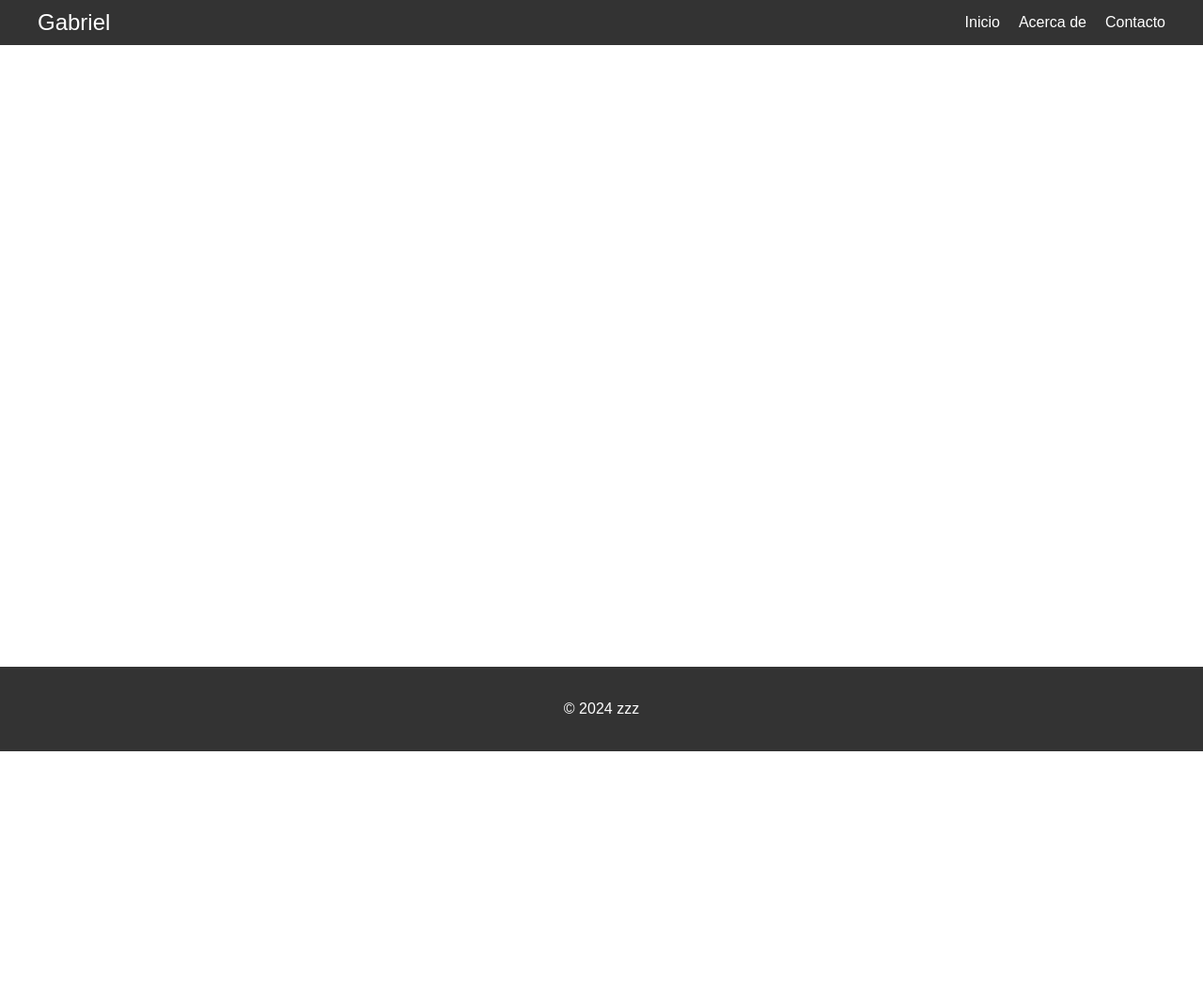
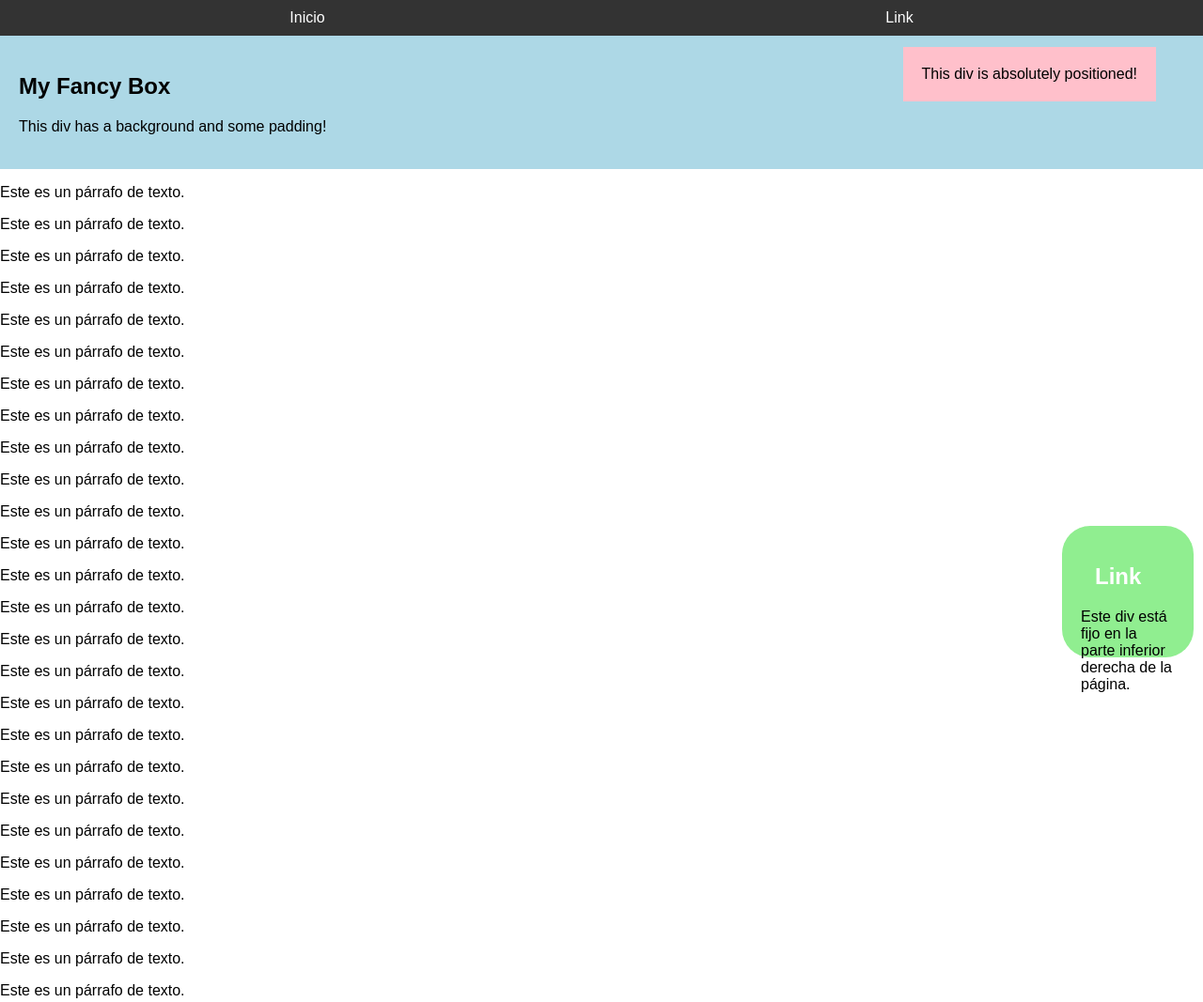
Before and after one commit to NuggetNuclear/Proyecto-W, a plain HTML site: page index.html in a window 1280 px wide. Shown: the top 1067 px of the page at 94% size. Before the commit the page ends 800 px from the top, so only its background shows below. Drawn offline with Linux system fonts and the light colour scheme; a web font is replaced by a local one.

Commit message:
Test & learn

```diff
--- a/index.html
+++ b/index.html
@@ -1,40 +1,109 @@
 <!DOCTYPE html>
 <html lang="es">
+  <!-- Cabecera de la página -->
 
   <head>
-    <meta charset="UTF-8"> <!-- Codificación de caracteres -->
-    <meta name="viewport" content="width=device-width, initial-scale=1.0"> <!-- Escalabilidad -->
+    <!-- Define la codificación de caracteres y la escala de la página -->
+    <meta charset="UTF-8" />
+    <meta name="viewport" content="width=device-width, initial-scale=1.0" />
 
-    <title>Proyecto W</title> <!-- Título de la página -->
+    <!-- Título de la página -->
+    <title>Proyecto W</title>
+    <link rel="icon" href="resources\amp.svg" type="image/svg+xml" />
 
-    <!-- Fuentes y CSS -->
-
-    <link href="https://fonts.googleapis.com/css2?family=SUSE:wght@400;700&display=swap" rel="stylesheet">
-    <link rel="stylesheet" href="styles.css">
+    <!-- Fuentes y referencia al archivo CSS -->
+    <link
+      href="https://fonts.googleapis.com/css2?family=SUSE:wght@400;700&display=swap"
+      rel="stylesheet"
+    />
+    <link rel="stylesheet" href="styles.css" />
   </head>
 
+  <!-- Cuerpo de la página -->
   <body>
-    <!-- Navbar -->
-    <nav class="navbar"> <!-- Barra de navegación -->
-        <div class="container">
-            <a href="#" class="logo">Gabriel</a> <!-- Logo -->
-            <ul class="nav-links"> <!-- 'Unordered List (ul)' con links -->
-                <li><a href="#home">Inicio</a></li>
-                <li><a href="#about">Acerca de</a></li>
-                <li><a href="#contact">Contacto</a></li>
+    <nav>
+      <ul>
+        <li><a href="index.html">Inicio</a></li>
+        <li><a href="other.html">Link</a></li>
       </ul>
-        </div>
     </nav>
 
-    <main>
+    <div style="background-color: lightblue; padding: 20px">
+      <h2>My Fancy Box</h2>
+      <p>This div has a background and some padding!</p>
+    </div>
 
-    </main>
+    <div
+      style="
+        position: absolute;
+        top: 50px;
+        right: 50px;
+        background-color: pink;
+        padding: 20px;
+      "
+    >
+      This div is absolutely positioned!
+    </div>
 
-    <!-- Footer -->
-    <footer class="footer"> <!-- Pie de página -->
-        <div class="container">
+    <p>Este es un párrafo de texto.</p>
+    <p>Este es un párrafo de texto.</p>
+    <p>Este es un párrafo de texto.</p>
+    <p>Este es un párrafo de texto.</p>
+    <p>Este es un párrafo de texto.</p>
+    <p>Este es un párrafo de texto.</p>
+    <p>Este es un párrafo de texto.</p>
+    <p>Este es un párrafo de texto.</p>
+    <p>Este es un párrafo de texto.</p>
+    <p>Este es un párrafo de texto.</p>
+    <p>Este es un párrafo de texto.</p>
+    <p>Este es un párrafo de texto.</p>
+    <p>Este es un párrafo de texto.</p>
+    <p>Este es un párrafo de texto.</p>
+    <p>Este es un párrafo de texto.</p>
+    <p>Este es un párrafo de texto.</p>
+    <p>Este es un párrafo de texto.</p>
+    <p>Este es un párrafo de texto.</p>
+    <p>Este es un párrafo de texto.</p>
+    <p>Este es un párrafo de texto.</p>
+    <p>Este es un párrafo de texto.</p>
+    <p>Este es un párrafo de texto.</p>
+    <p>Este es un párrafo de texto.</p>
+    <p>Este es un párrafo de texto.</p>
+    <p>Este es un párrafo de texto.</p>
+    <p>Este es un párrafo de texto.</p>
+    <p>Este es un párrafo de texto.</p>
+    <p>Este es un párrafo de texto.</p>
+    <p>Este es un párrafo de texto.</p>
+    <p>Este es un párrafo de texto.</p>
+    <p>Este es un párrafo de texto.</p>
+    <p>Este es un párrafo de texto.</p>
+    <p>Este es un párrafo de texto.</p>
+
+    <div
+      class="box";
+      style="
+        position: fixed;
+        bottom: 100px;
+        right: 10px;
+        background-color: lightgreen;
+        padding: 20px;
+        border-radius: 30px;
+      "
+    >
+      <h2><a href="#">Link</a></h2>
+      <p>Este div está fijo en la parte inferior derecha de la página.</p>
+    </div>
+
+    <div class="spinner">
+        <div class="double-bounce1"></div>
+        <div class="double-bounce2"></div>
+      </div>
+    </body>
+
+
+
+  <footer>
+    <p> </p>
     <p>&copy; 2024 zzz</p>
-        </div>
   </footer>
-</body>
 </html>
--- a/styles.css
+++ b/styles.css
@@ -1,67 +1,103 @@
-/* General styles */
 body {
-    font-family: 'SUSE', sans-serif;
+  font-family: "SUSE", sans-serif;
   margin: 0;
   padding: 0;
   box-sizing: border-box;
 }
 
-/* Navbar styles */
-.navbar {
+nav {
   background-color: #333;
-    color: white;
-    padding: 10px 0;
+  padding: 10px;
 }
 
-.navbar .container {
+ul {
   display: flex;
-    justify-content: space-between;
-    align-items: center;
-    max-width: 1200px;
-    margin: 0 auto;
-    padding: 0 20px;
+  justify-content: space-around;
+  margin: 0;
+  padding: 0;
+  list-style-type: none;
 }
 
-.navbar .logo {
-    font-size: 1.5em;
-    text-decoration: none;
-    color: white;
+li {
+  margin: 0;
 }
 
-.navbar .nav-links {
-    list-style: none;
-    display: flex;
-    margin: 0;
-    padding: 0;
+a {
+  color: white;
+  text-decoration: none;
+  padding: 10px 15px;
 }
 
-.navbar .nav-links li {
-    margin-left: 20px;
+a:hover {
+  background-color: #555;
 }
 
-.navbar .nav-links a {
-    text-decoration: none;
-    color: white;
-    font-size: 1em;
+.container {
+  display: flex;
+  justify-content: center;
+  align-items: center;
+  height: 100vh;
 }
 
-.navbar .nav-links a:hover {
-    text-decoration: underline;
+.box {
+  width: 100px;
+  height: 100px;
+  background-color: blue;
+  transition: background-color 0.5s ease, transform 0.5s ease;
 }
 
-/* Footer styles */
-.footer {
-    background-color: #333;
-    color: white;
-    text-align: center;
-    padding: 20px 0;
-    position: absolute;
-    width: 100%;
-    bottom: 0;
+.box:hover {
+  background-color: red;
+  transform: scale(1.2);
 }
 
-.footer .container {
-    max-width: 1200px;
-    margin: 0 auto;
-    padding: 0 20px;
+/* Carga */
+
+.spinner {
+    width: 100px;
+    height: 100px;
+    position: relative;
+    text-align: center;
   }
+
+  .double-bounce1, .double-bounce2 {
+    width: 100%;
+    height: 100%;
+    border-radius: 50%;
+    background-color: #333;
+    position: absolute;
+    top: 0;
+    left: 0;
+    animation: bounce 2.0s infinite ease-in-out;
+  }
+
+  .double-bounce2 {
+    background-color: #555;
+    animation-delay: -1.0s;
+  }
+
+  @keyframes bounce {
+    0%, 100% {
+      transform: scale(0.0);
+    }
+    50% {
+      transform: scale(1.0);
+    }
+  }
+
+  @keyframes bounceX {
+    0%, 100% {
+      transform: translateY(0);
+    }
+    50% {
+      transform: translateY(-50px);
+    }
+  }
+
+  .ball {
+    width: 50px;
+    height: 50px;
+    background-color: orange;
+    border-radius: 50%;
+    animation: bounce 1s ease infinite;
+  }
```
Also changed, not shown: 1 other file. Lines whose indentation alone changed are shown as unchanged.
